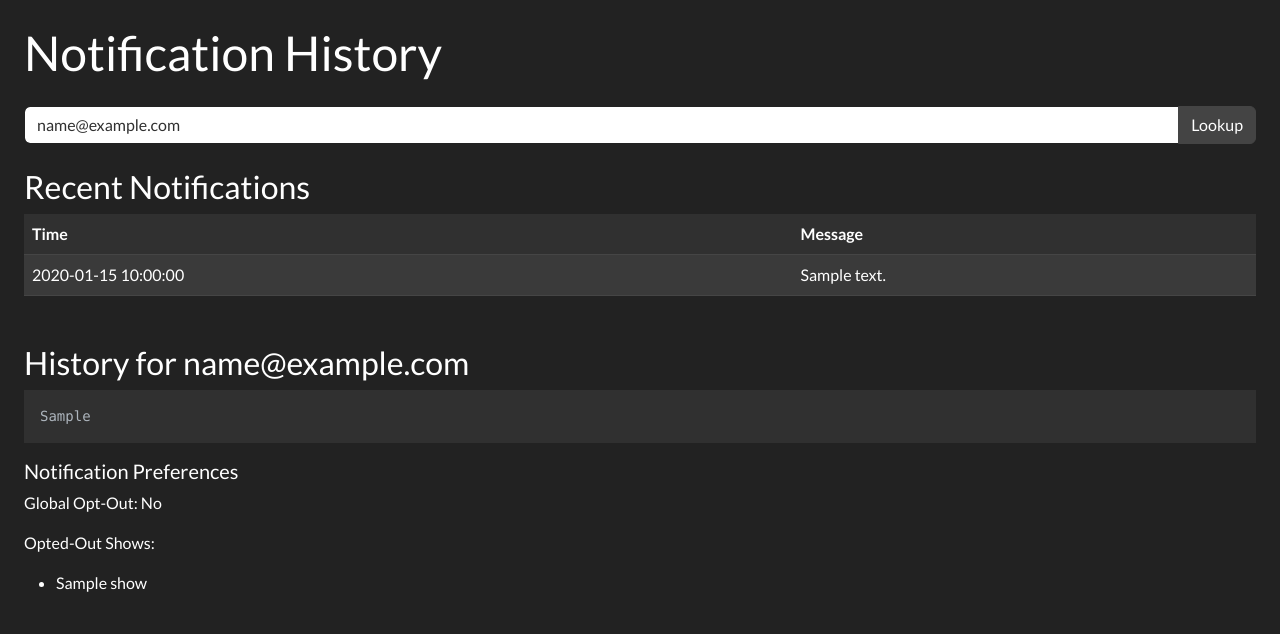
After one commit to jjermany/plex-notifier, a Flask app: template notifier_app/templates/history.html in a window 1280 px wide. The commit adds this page. Shown: the top 634 px of the page. Run offline with Flask 3, Linux system fonts and the light colour scheme; the template is opened without the code that fills it: most values are stand-ins (such as "Sample title", 1, 10 or a date in 2020); parts of the project's set-up code (start-up, migrations or seed data) failed here and were passed over; some libraries are stand-ins or nearby versions.

Commit message:
feat: add history UI and improve logging

```diff
--- a/notifier_app/notifier.py
+++ b/notifier_app/notifier.py
@@ -9,6 +9,8 @@ from email.mime.text import MIMEText
 from email.mime.image import MIMEImage
 from typing import List, Dict, Any
 from logging.handlers import RotatingFileHandler
+
+from .logging_utils import TZFormatter
 
 from flask import current_app, Flask
 from apscheduler.schedulers.background import BackgroundScheduler
@@ -28,7 +30,7 @@ notif_log_dir = os.path.join(os.path.dirname(__file__), "../instance/logs")
 os.makedirs(notif_log_dir, exist_ok=True)
 notif_log_path = os.path.join(notif_log_dir, "notifications.log")
 notif_handler = RotatingFileHandler(notif_log_path, maxBytes=100_000, backupCount=0)
-notif_handler.setFormatter(logging.Formatter('%(asctime)s | %(message)s'))
+notif_handler.setFormatter(TZFormatter('%(asctime)s | %(message)s'))
 notif_logger.addHandler(notif_handler)
 notif_logger.propagate = False  # ✅ Prevent log from appearing in Unraid console
 
@@ -256,7 +258,7 @@ def get_user_logger(email):
 
     if not logger.handlers:
         handler = RotatingFileHandler(log_path, maxBytes=500_000, backupCount=1)
-        handler.setFormatter(logging.Formatter('%(asctime)s | %(message)s'))
+        handler.setFormatter(TZFormatter('%(asctime)s | %(message)s'))
         logger.addHandler(handler)
         logger.setLevel(logging.INFO)
 
--- /dev/null
+++ b/notifier_app/templates/history.html
@@ -0,0 +1,47 @@
+<!doctype html>
+<html lang="en">
+<head>
+  <meta charset="utf-8">
+  <title>Notification History</title>
+  <link rel="stylesheet" href="https://cdn.jsdelivr.net/npm/bootswatch@5.3.0/dist/darkly/bootstrap.min.css">
+  <meta name="viewport" content="width=device-width, initial-scale=1">
+</head>
+<body class="p-4">
+  <h1 class="mb-4">Notification History</h1>
+  <form class="mb-4" method="get">
+    <div class="input-group">
+      <input type="email" class="form-control" placeholder="user@example.com" name="email" value="{{ email or '' }}">
+      <button class="btn btn-secondary" type="submit">Lookup</button>
+    </div>
+  </form>
+  <h3>Recent Notifications</h3>
+  <table class="table table-dark table-striped">
+    <thead><tr><th>Time</th><th>Message</th></tr></thead>
+    <tbody>
+      {% for e in entries %}
+      <tr><td>{{ e.time }}</td><td>{{ e.message }}</td></tr>
+      {% endfor %}
+    </tbody>
+  </table>
+  {% if email %}
+    <h3 class="mt-5">History for {{ email }}</h3>
+    {% if user_entries %}
+      <pre class="bg-dark text-light p-3">{{ user_entries|join('\n') }}</pre>
+    {% else %}
+      <p>No user history found.</p>
+    {% endif %}
+    <h5 class="mt-3">Notification Preferences</h5>
+    <p>Global Opt-Out: {{ 'Yes' if global_opt_out else 'No' }}</p>
+    {% if opted_out %}
+      <p>Opted-Out Shows:</p>
+      <ul>
+        {% for show in opted_out %}
+          <li>{{ show }}</li>
+        {% endfor %}
+      </ul>
+    {% else %}
+      <p>No show-specific opt-outs.</p>
+    {% endif %}
+  {% endif %}
+</body>
+</html>
--- a/notifier_app/templates/settings.html
+++ b/notifier_app/templates/settings.html
@@ -33,6 +33,7 @@
 
     <div class="mb-4 text-start">
       <a href="{{ url_for('logs') }}" class="btn btn-info">Live Logs</a>
+      <a href="{{ url_for('history') }}" class="btn btn-secondary ms-2">Notification History</a>
     </div>
 
     <!-- Flash messages -->
--- a/notifier_app/webapp.py
+++ b/notifier_app/webapp.py
@@ -8,6 +8,7 @@ from itsdangerous import URLSafeTimedSerializer, BadSignature
 from .config import db, Settings, UserPreferences
 from .forms import SettingsForm, TestEmailForm
 from .notifier import start_scheduler, _send_email, check_new_episodes, register_debug_route
+from .logging_utils import TZFormatter
 
 
 class QueueLogHandler(logging.Handler):
@@ -45,9 +46,11 @@ def requires_auth(f):
 def create_app():
     log_format = '%(asctime)s | %(levelname)s | %(name)s | %(message)s'
     level = logging.DEBUG if os.getenv("DEBUG", "false").lower() == "true" else logging.INFO
-    logging.basicConfig(level=level, format=log_format)
+    handler = logging.StreamHandler()
+    handler.setFormatter(TZFormatter(log_format))
+    logging.basicConfig(level=level, handlers=[handler])
     queue_handler = QueueLogHandler(log_queue)
-    queue_handler.setFormatter(logging.Formatter(log_format))
+    queue_handler.setFormatter(TZFormatter(log_format))
     logging.getLogger().addHandler(queue_handler)
 
     # Suppress overly verbose logs
@@ -239,5 +242,54 @@ def create_app():
 
         return Response(generate(), mimetype='text/event-stream')
 
+    @app.route('/history')
+    @requires_auth
+    def history():
+        log_dir = os.path.join(os.path.dirname(__file__), "../instance/logs")
+        notif_file = os.path.join(log_dir, "notifications.log")
+        entries = []
+        if os.path.exists(notif_file):
+            with open(notif_file, 'r', encoding='utf-8') as f:
+                lines = f.readlines()[-100:]
+            for line in reversed(lines):
+                if " | " in line:
+                    ts, msg = line.strip().split(" | ", 1)
+                else:
+                    ts, msg = "", line.strip()
+                entries.append({'time': ts, 'message': msg})
+
+        email = request.args.get('email')
+        user_entries = []
+        global_opt_out = False
+        opted_out = []
+        if email:
+            local_part = email.split('@')[0]
+            user_file = os.path.join(log_dir, f"{local_part}-notification.log")
+            show_map = {}
+            if os.path.exists(user_file):
+                with open(user_file, 'r', encoding='utf-8') as f:
+                    lines = f.readlines()
+                user_entries = [ln.strip() for ln in lines][-50:]
+                for ln in lines:
+                    if "Notified:" in ln and "[Key:" in ln:
+                        try:
+                            title = ln.split("Notified: ")[1].split(" [Key:")[0].strip()
+                            key = ln.split("[Key:")[1].split("]")[0]
+                            show_map[key] = title
+                        except Exception:
+                            continue
+            prefs = UserPreferences.query.filter_by(email=email).all()
+            global_opt_out = any(p.global_opt_out for p in prefs if p.show_key is None)
+            opted_out = [show_map.get(p.show_key, p.show_key) for p in prefs if p.show_key]
+
+        return render_template(
+            'history.html',
+            entries=entries,
+            email=email,
+            user_entries=user_entries,
+            global_opt_out=global_opt_out,
+            opted_out=opted_out,
+        )
+
     register_debug_route(app)
     return app
```
Also changed, not shown: notifier_app/logging_utils.py (added, +17 -0 lines), notifier_app/templates/jinja2.html (+31 -22 lines).
